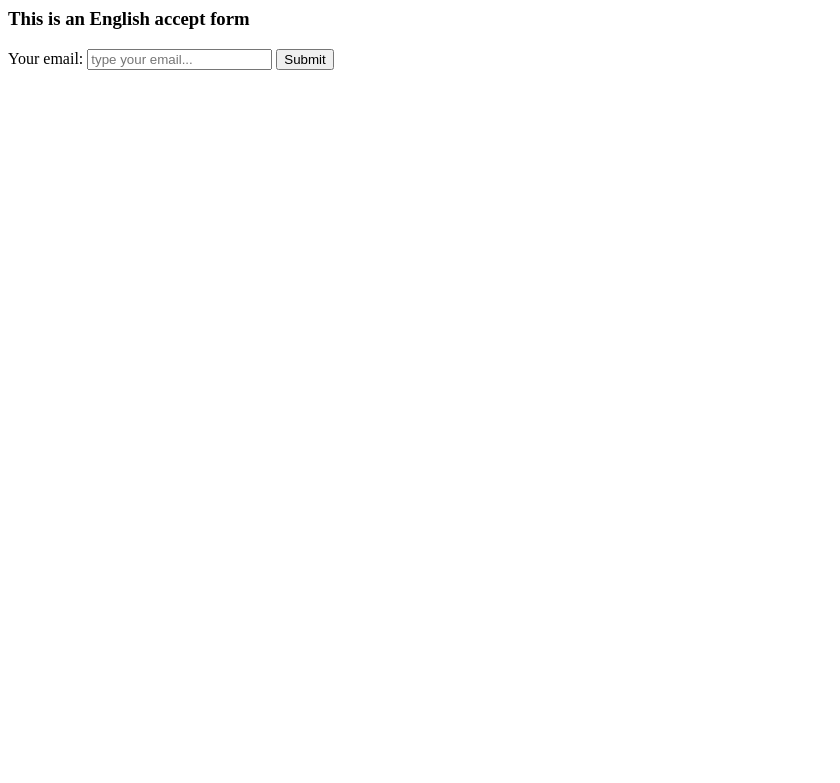
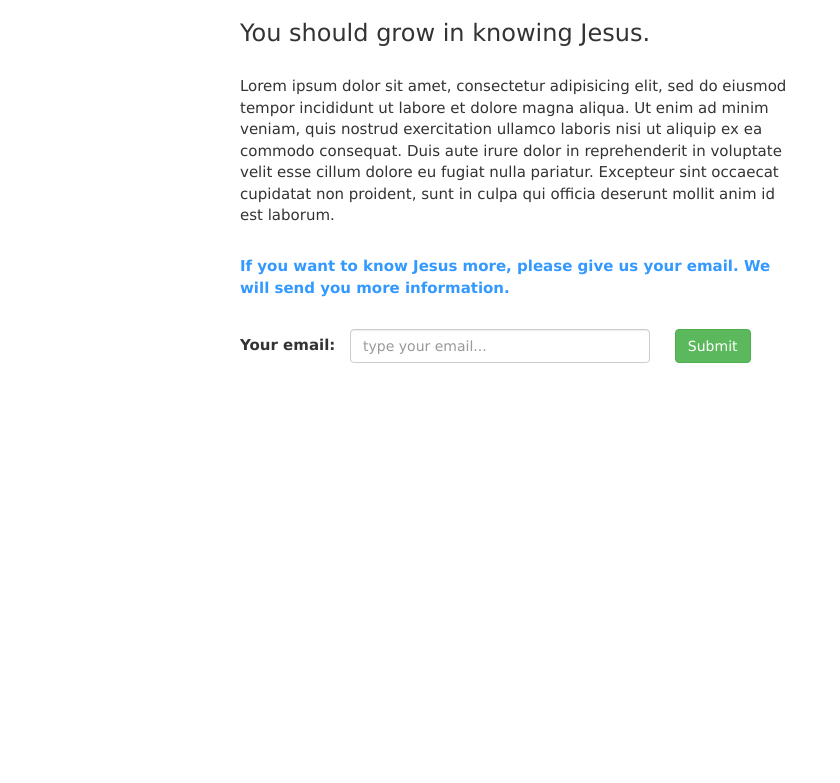
Before and after one commit to coolkang/cmcweb, a Django app: template cmcprj/templates/en/acceptform.html in a window 1280 px wide. Shown: the top 783 px of the page, without its empty margins (0-840 px from the left). Run offline with Django 3.2, Linux system fonts and the light colour scheme; the template is opened without the code that fills it, so the values that code supplies are empty; some libraries are stand-ins or nearby versions.

Commit message:
Changed some styles and finished a yes story.

```diff
--- a/cmcprj/STATIC/css/style.css
+++ b/cmcprj/STATIC/css/style.css
@@ -1,6 +1,6 @@
 body {
         font-size: 15px;
         font-family: 'avenir next','avenir','lucida grande',tahoma,verdana,arial,sans-serif;
-        width: 750px;
+        width: 800px;
         margin: 0 auto;
 }
--- a/cmcprj/templates/en/acceptform.html
+++ b/cmcprj/templates/en/acceptform.html
@@ -1,8 +1,32 @@
-<h3>This is an English accept form</h3>
+{% extends "base/basic.html" %}
 
-<form action="{% url 'webpages:acceptform' %}?accepted={{accepted}}" method="post">
+{% block content %}
+
+<h3>You should grow in knowing Jesus.</h3>
+
+<div style="width:560px;margin-top:30px;margin-bottom:30px;">
+Lorem ipsum dolor sit amet, consectetur adipisicing elit,
+sed do eiusmod tempor incididunt ut labore et dolore magna aliqua.
+Ut enim ad minim veniam, quis nostrud exercitation ullamco laboris nisi ut
+aliquip ex ea commodo consequat. Duis aute irure dolor in reprehenderit in
+voluptate velit esse cillum dolore eu fugiat nulla pariatur.
+Excepteur sint occaecat cupidatat non proident, sunt in culpa qui officia
+deserunt mollit anim id est laborum.
+</div>
+
+<div style="width:560px;margin-top:30px;margin-bottom:30px;">
+<b ><font style="color:#3399FF;">If you want to know Jesus more, please give us your email. We will send you more information.</font></b>
+</div>
+
+<form class="form-inline" action="{% url 'webpages:acceptform' %}?accepted={{accepted}}" method="post">
 {% csrf_token %}
-Your email:    <input type="text" name="email" placeholder="type your email..."/>
+    <label class="control-label" style="margin-right:10px;">Your email:</label>
+    <input class="form-control" type="text" name="email" placeholder="type your email..." style="width:300px;"/>
+    <span style="margin-left:20px;">
+        <input class="btn btn-success" type="submit" value="Submit" />
+    </span>
     <input type="hidden" name="accepted" value="{{accepted}}">
-    <input type="submit" value="Submit" />
+
 </form>
+
+{% endblock %}
--- a/cmcprj/templates/en/thanksform.html
+++ /dev/null
@@ -1 +0,0 @@
-Thank you!
--- a/cmcprj/webpages/views.py
+++ b/cmcprj/webpages/views.py
@@ -79,4 +79,4 @@ def thanks(request):
     url_path = request.session['url_path']
     print 'expires:',request.session.get_expiry_date()
     request.session.clear() # Clear session data
-    return render(request,('%s/thanksform.html' % url_path), {})
+    return render(request,('%s/thanks.html' % url_path), {})
```
Also changed, not shown: cmcprj/templates/en/front.html (+6 -11 lines), cmcprj/templates/en/thanks.html (added, +7 -0 lines).
